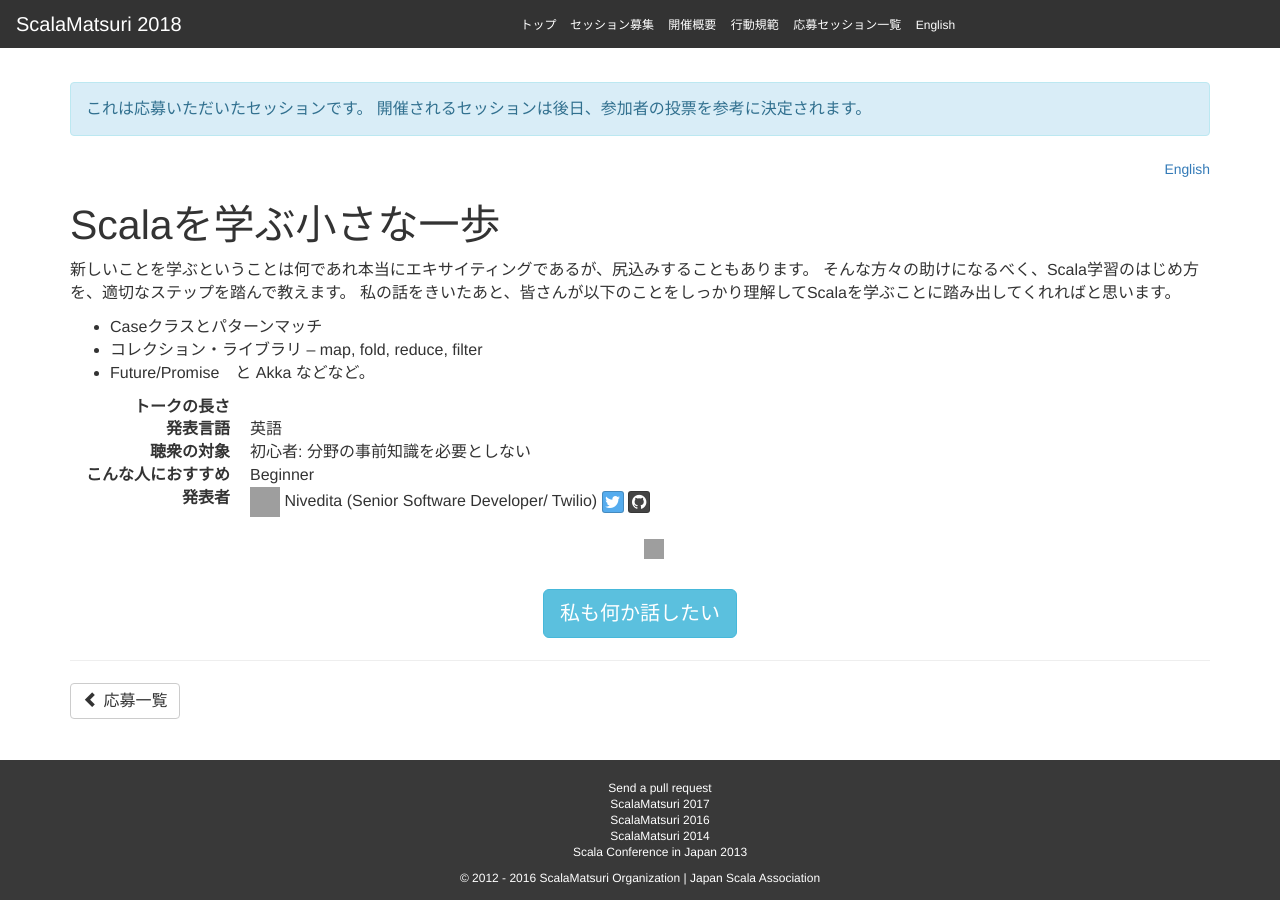
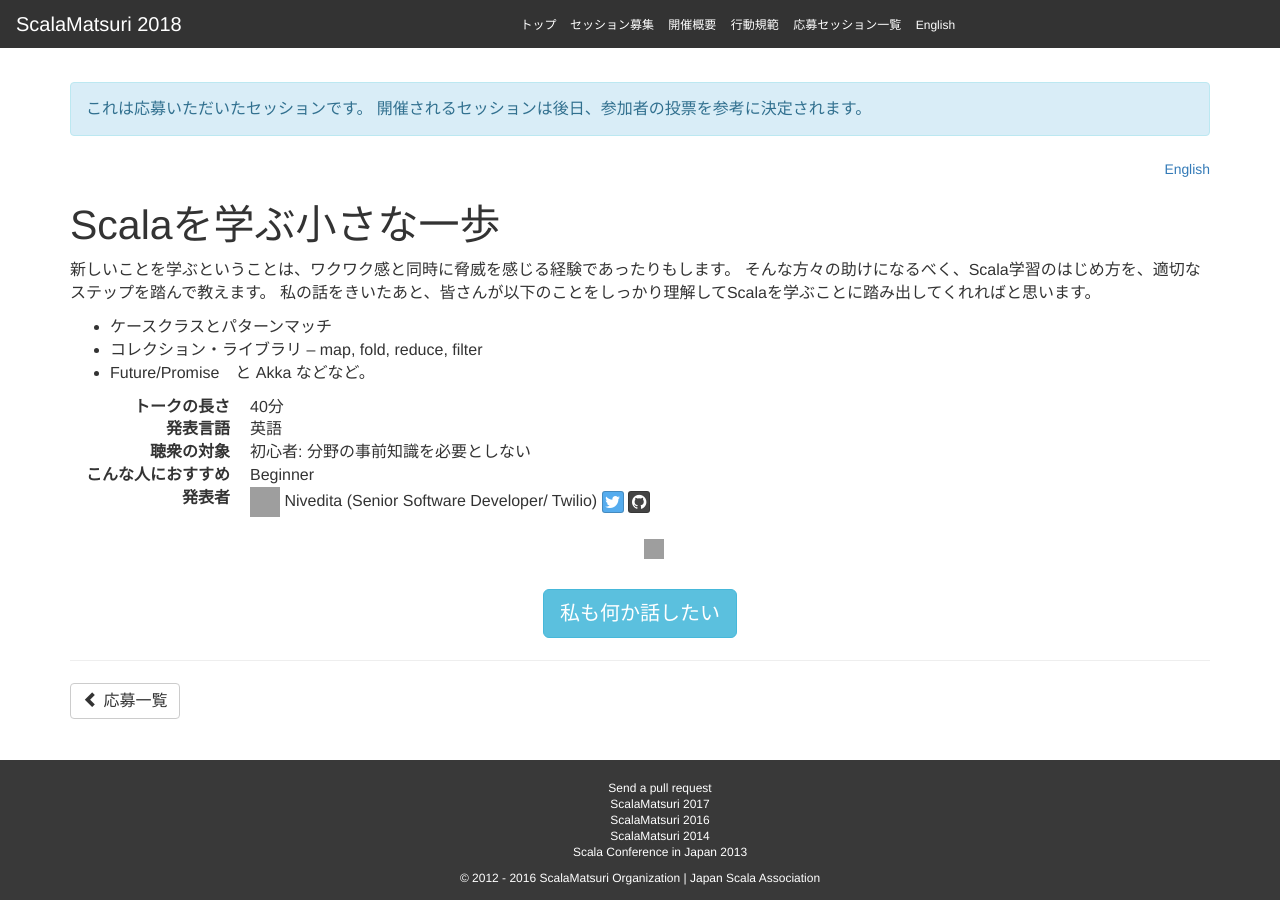
Before and after one commit to scalajp/2018.scalamatsuri.org, a Jekyll site: the page built from _candidates_ja/Nivedita_1.md, in a window 1280 px wide. Built offline with Jekyll 4.4.1, drawn with Linux system fonts in a browser that asks for light colours; nearby versions of some CDN libraries; comment, search, counter and statistics services are not loaded; grey boxes are pictures that could not be loaded.

Commit message:
指摘事項修正

```diff
--- a/_candidates_ja/Nivedita_1.md
+++ b/_candidates_ja/Nivedita_1.md
@@ -13,10 +13,10 @@ tags:
 suggestions:
   - Beginner
 ---
-新しいことを学ぶということは何であれ本当にエキサイティングであるが、尻込みすることもあります。
+新しいことを学ぶということは、ワクワク感と同時に脅威を感じる経験であったりもします。
 そんな方々の助けになるべく、Scala学習のはじめ方を、適切なステップを踏んで教えます。
 私の話をきいたあと、皆さんが以下のことをしっかり理解してScalaを学ぶことに踏み出してくれればと思います。
- - Caseクラスとパターンマッチ
+ - ケースクラスとパターンマッチ
  - コレクション・ライブラリ -- map, fold, reduce, filter
  - Future/Promise　と Akka
 などなど。
```
Also changed, not shown: other parts of _candidates_ja/Nivedita_1.md (+1 -1 lines), _candidates_en/Nivedita_1.md (+1 -1 lines).
